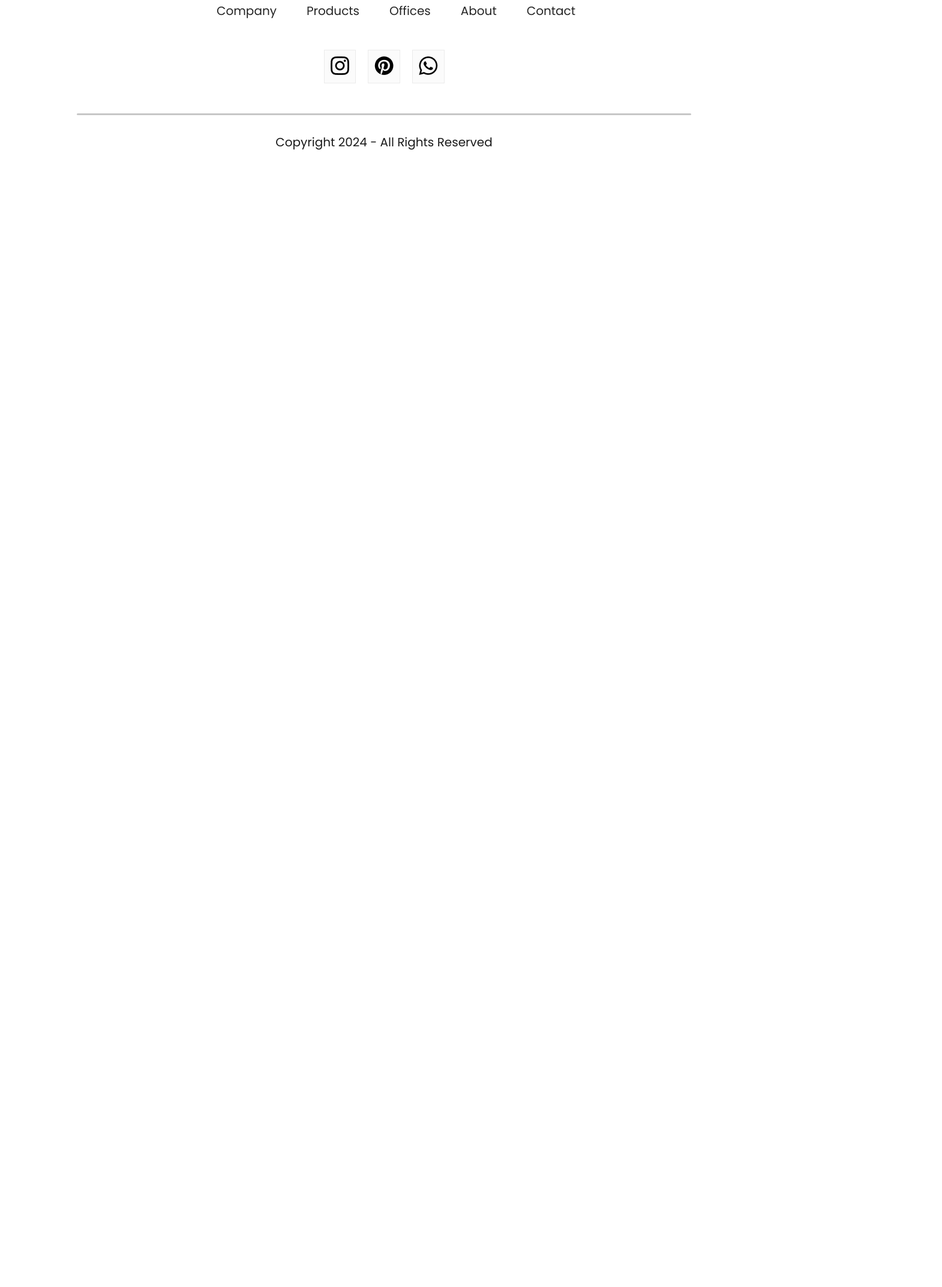
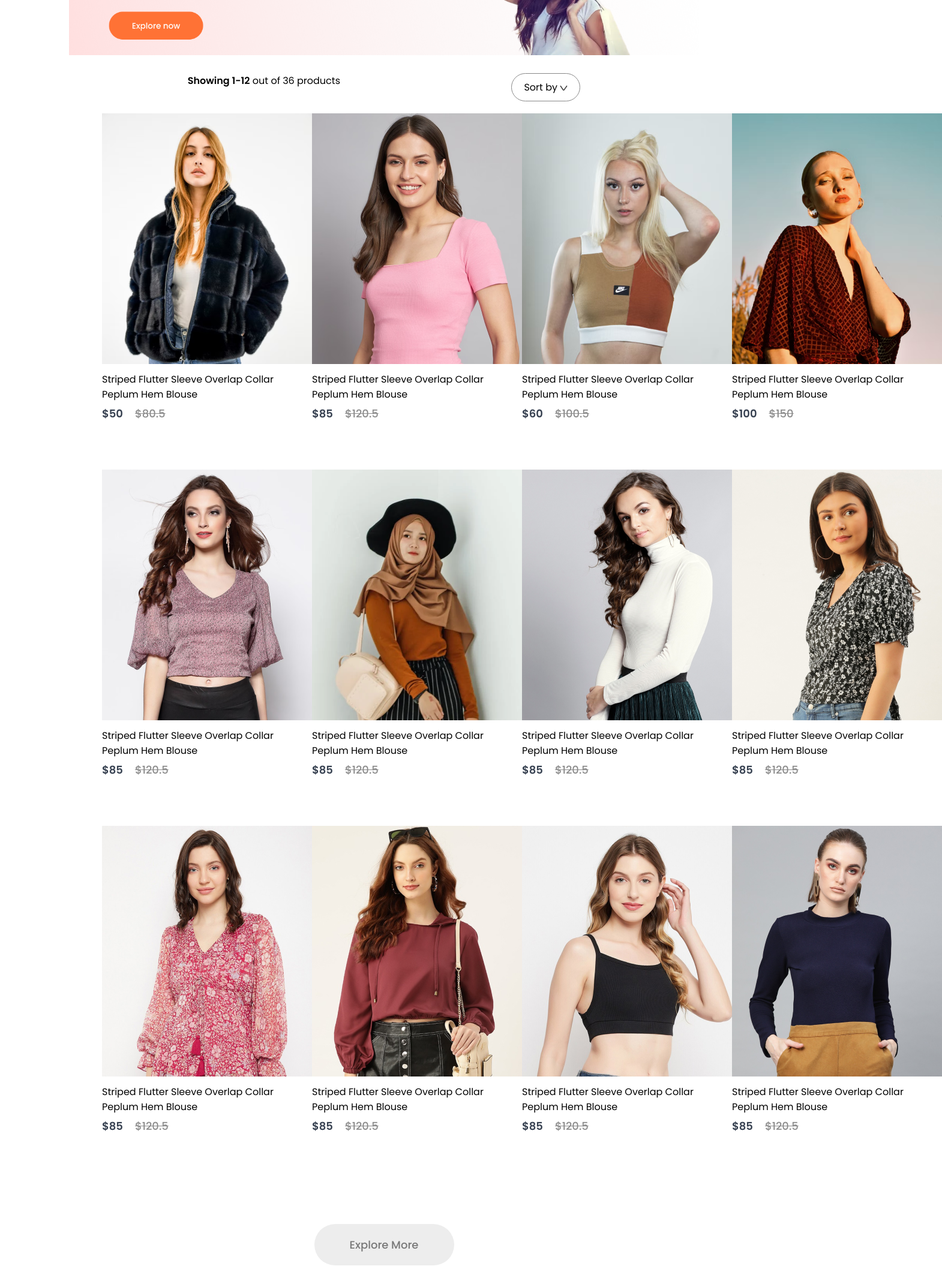
Before and after one commit to CoreyPhillipsOfficial/e-commerce-site, a React (Create React App) app in the folder frontend/: page /womens in a window 1280 px wide. Shown: the part 260-2406 px from the top of the page at 60% size, 1570 px wide, since content can reach past the window. Before the commit the page ends 800 px from the top, so only its background shows below. Built offline with nearby package versions, Linux system fonts and the light colour scheme.

Commit message:
Shop Categories and css

```diff
--- a/frontend/src/App.js
+++ b/frontend/src/App.js
@@ -8,6 +8,9 @@ import { Product } from './Pages/Product';
 import { Cart } from './Pages/Cart';
 import { LoginSignup } from './Pages/LoginSignup';
 import { Footer } from './Components/Footer/Footer';
+import women_banner from './Components/Assets/banner_women.png'
+import men_banner from './Components/Assets/banner_mens.png'
+import kid_banner from './Components/Assets/banner_kids.png'
 
 function App() {
   return (
@@ -16,9 +19,9 @@ function App() {
         <Navbar />
         <Routes>
           <Route path='/' element={<Shop />} />
-          <Route path='/womens' element={<ShopCategory category='women' />} />
-          <Route path='/mens' element={<ShopCategory category='men' />} />
-          <Route path='/kids' element={<ShopCategory category='kid' />} />
+          <Route path='/womens' element={<ShopCategory banner={women_banner} category='women' />} />
+          <Route path='/mens' element={<ShopCategory banner={men_banner} category='men' />} />
+          <Route path='/kids' element={<ShopCategory banner={kid_banner} category='kid' />} />
           <Route path='/product' element={<Product />} >
             <Route path=':productId' element={<Product />} />
           </Route>
--- /dev/null
+++ b/frontend/src/Pages/CSS/ShopCategory.css
@@ -0,0 +1,42 @@
+.shopcategory-banner {
+    display: block;
+    margin: 30px auto;
+    width: 82%;
+}
+
+.shopcategory-indexSort {
+    display: flex;
+    margin: 0px 170px;
+    justify-content: space-around;
+}
+
+.shopcategory-sort {
+    padding: 10px 20px;
+    border-radius: 40px;
+    border: 1px solid #888;
+}
+
+.shopcategory-indexSort p span {
+    font-weight: 600;
+}
+
+.shopcategory-products {
+    margin: 20px 170px;
+    display: grid;
+    grid-template-columns: 1fr 1fr 1fr 1fr;
+    row-gap: 80px;
+}
+
+.shopcategory-loadmore {
+    display: flex;
+    justify-content: center;
+    align-items: center;
+    margin: 150px auto;
+    width: 233px;
+    height: 69px;
+    border-radius: 75px;
+    background: #ededed;
+    color: #787878;
+    font-size: 18px;
+    font-weight: 500;
+}
--- a/frontend/src/Pages/ShopCategory.jsx
+++ b/frontend/src/Pages/ShopCategory.jsx
@@ -1,7 +1,37 @@
-import React from 'react'
+import React, { useContext } from 'react'
+import './CSS/ShopCategory.css'
+import { ShopContext } from '../Context/ShopContext';
+import dropdown_icon from '../Components/Assets/dropdown_icon.png'
+import { Item } from '../Components/Item/Item'
 
-export const ShopCategory = () => {
+export const ShopCategory = (props) => {
+    const { all_product } = useContext(ShopContext);
     return (
-        <div>ShopCategory</div>
+        <div className='shop-category'>
+            <img className='shopcategory-banner' src={props.banner} alt="" />
+            <div className="shopcategory-indexSort">
+                <p>
+                    <span>Showing 1-12</span> out of 36 products
+                </p>
+                <div className="shopcategory-sort">
+                    Sort by <img src={dropdown_icon} alt="" />
+                </div>
+            </div>
+            <div className="shopcategory-products">
+                {all_product.map((item, i) => {
+                    if (props.category === item.category) {
+                        return <Item key={i} id={item.id} name={item.name} image={item.image} new_price={item.new_price} old_price={item.old_price} />
+                    }
+                    else {
+                        return null;
+                    }
+                })}
+            </div>
+            <div className="shopcategory-loadmore">
+                Explore More
+            </div>
+        </div>
     )
 }
+
+export default ShopCategory
```
